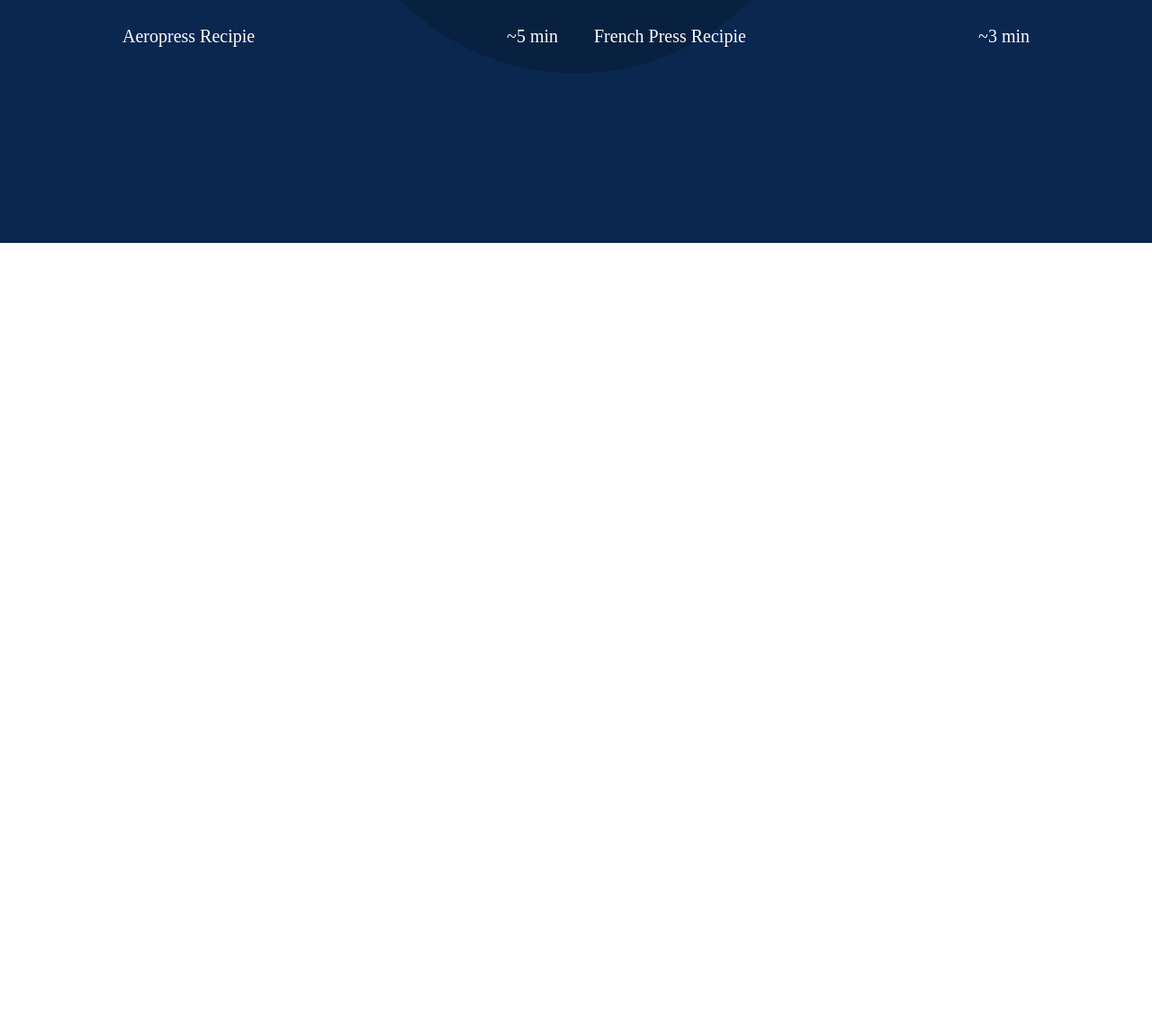
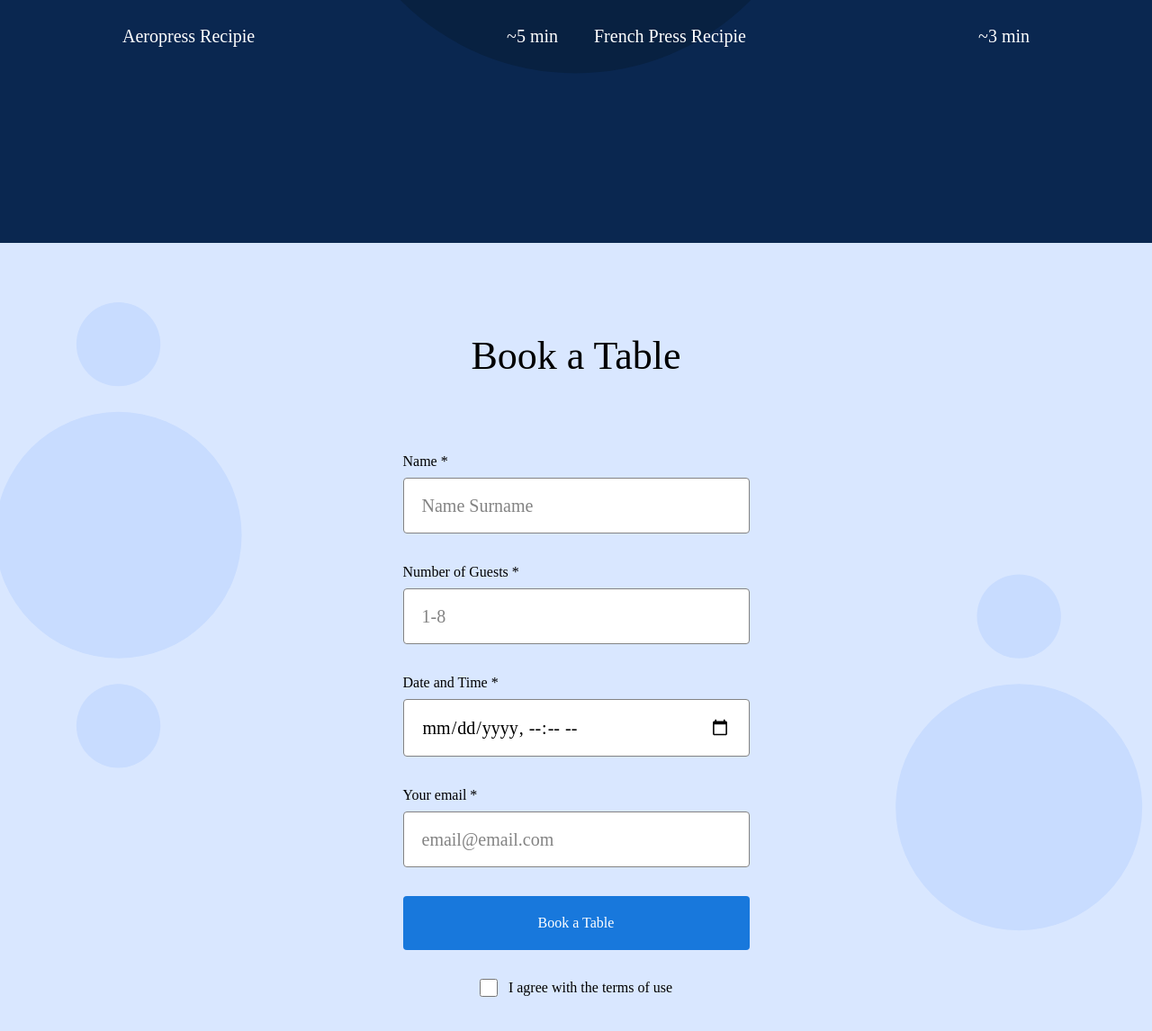
Before and after one commit to JacobSalloum/se_project_coffeeshop, a plain HTML site: page index.html in a window 1280 px wide. Shown: the part 1396-2542 px from the top of the page at 90% size. Before the commit the page ends 1666 px from the top, so only its background shows below. Drawn offline with Linux system fonts and the light colour scheme.

Commit message:
complete stage 3

```diff
--- a/index.html
+++ b/index.html
@@ -105,7 +105,65 @@
             </li>
           </ul>
         </section>
-        <section class="reservation" id="reservation"></section>
+        <section class="reservation" id="reservation">
+          <h2 class="reservation__title">Book a Table</h2>
+          <form class="reservation__form form">
+            <fieldset class="form__fieldset">
+              <label for="name" class="form__label"
+                >Name *
+                <input
+                  type="text"
+                  class="form__input"
+                  placeholder="Name Surname"
+                  required
+                  id="name"
+                />
+              </label>
+              <label for="number-of-guests" class="form__label"
+                >Number of Guests *
+                <input
+                  type="number"
+                  class="form__input"
+                  min="1"
+                  max="8"
+                  id="number-of-guests"
+                  placeholder="1-8"
+                  required
+                />
+              </label>
+              <label for="date-and-time" class="form__label"
+                >Date and Time *
+                <input
+                  type="datetime-local"
+                  class="form__input"
+                  id="dtae-and-time"
+                  placeholder="Name Surname"
+                  required
+                />
+              </label>
+              <label for="email" class="form__label"
+                >Your email *
+                <input
+                  type="email"
+                  class="form__input"
+                  id="email"
+                  placeholder="email@email.com"
+                  required
+                />
+              </label>
+            </fieldset>
+            <button class="form__button">Book a Table</button>
+            <label for="checkbox" class="form__label form__label_type_checkbox">
+              <input
+                type="checkbox"
+                class="form__checkbox"
+                required
+                id="checkbox"
+              />
+              I agree with the terms of use
+            </label>
+          </form>
+        </section>
         <section class="menu" id="menu"></section>
         <section class="about" id="about"></section>
       </main>
--- a/pages/index.css
+++ b/pages/index.css
@@ -159,3 +159,98 @@
   height: 273px;
   width: 480px;
 }
+
+.reservation {
+  background-image: url(../images/background_reservation.svg);
+  background-color: #d9e7ff;
+  background-repeat: no-repeat;
+  background-size: cover;
+  background-position: center;
+  padding: 100px 0 120px;
+}
+
+.reservation__title {
+  margin: 0 0 80px;
+  text-align: center;
+  font-family: "Inter, Arial, sans-serif";
+  font-style: normal;
+  font-weight: 500;
+  font-size: 44px;
+  line-height: 52px;
+  color: #000;
+}
+
+.reservation__form {
+  margin: 0 auto;
+}
+
+.form {
+  max-width: 385px;
+}
+
+.form__label {
+  font-family: "Inter, Arial, sans-serif";
+  font-style: normal;
+  font-weight: 500;
+  font-size: 16px;
+  line-height: 20px;
+  color: #000;
+}
+
+.form__fieldset {
+  padding: 0;
+  margin: 0;
+  border: none;
+}
+
+.form__input {
+  display: block;
+  margin: 8px 0 32px;
+  width: 100%;
+  box-sizing: border-box;
+  padding: 15px 20px;
+  border: 1px solid #838383;
+  border-radius: 4px;
+  font-family: "Inter, Arial, sans-serif";
+  font-style: normal;
+  font-weight: normal;
+  font-size: 20px;
+  line-height: 30px;
+  color: #000;
+}
+
+.form__button {
+  padding: 20px 0;
+  width: 100%;
+  color: #fff;
+  background-color: #1878dc;
+  border: none;
+  border-radius: 4px;
+  margin: 0 0 32px;
+  font-family: "Inter, Arial, sans-serif";
+  font-style: normal;
+  font-weight: 500;
+  font-size: 16px;
+  line-height: 20px;
+}
+
+.form__checkbox {
+  border-radius: 2px;
+  height: 20px;
+  width: 20px;
+}
+
+.form__label_type_checkbox {
+  display: flex;
+  gap: 12px;
+  justify-content: center;
+  font-family: "Inter, Arial, sans-serif";
+  font-style: normal;
+  font-weight: 500;
+  font-size: 16px;
+  line-height: 20px;
+}
+
+.form__input::-webkit-input-placeholder {
+  color: #838383;
+}
```
